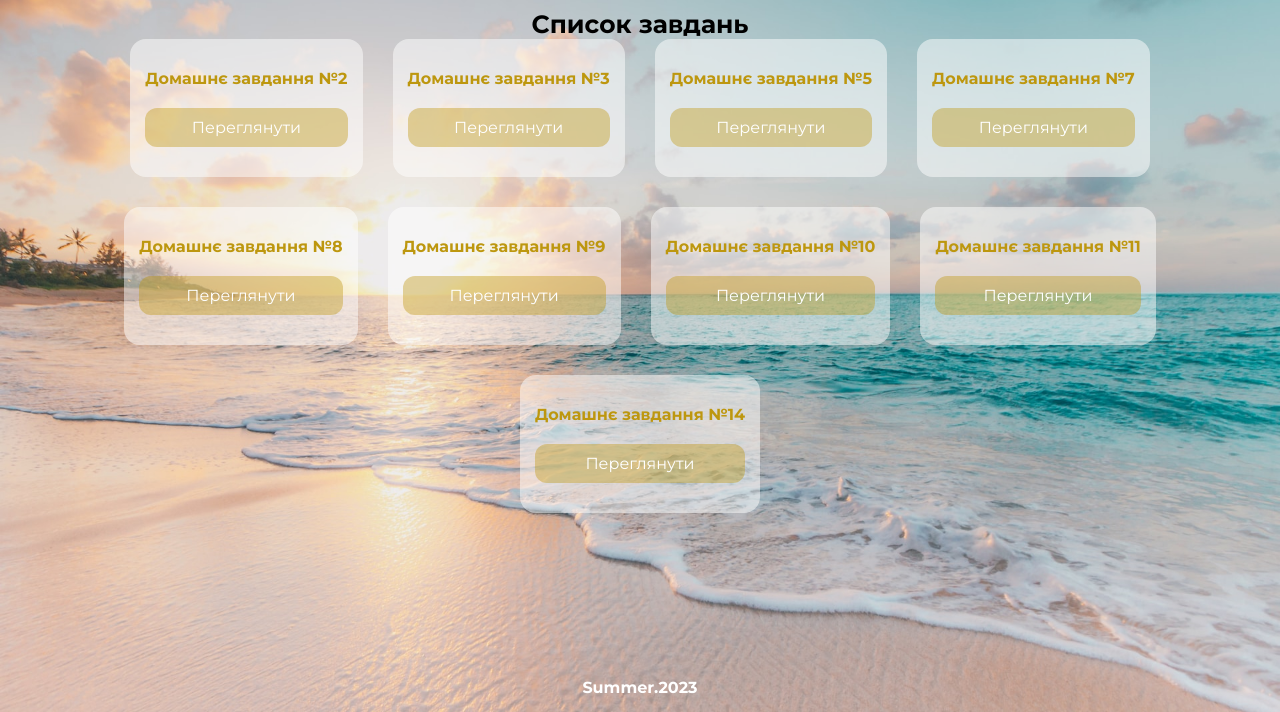
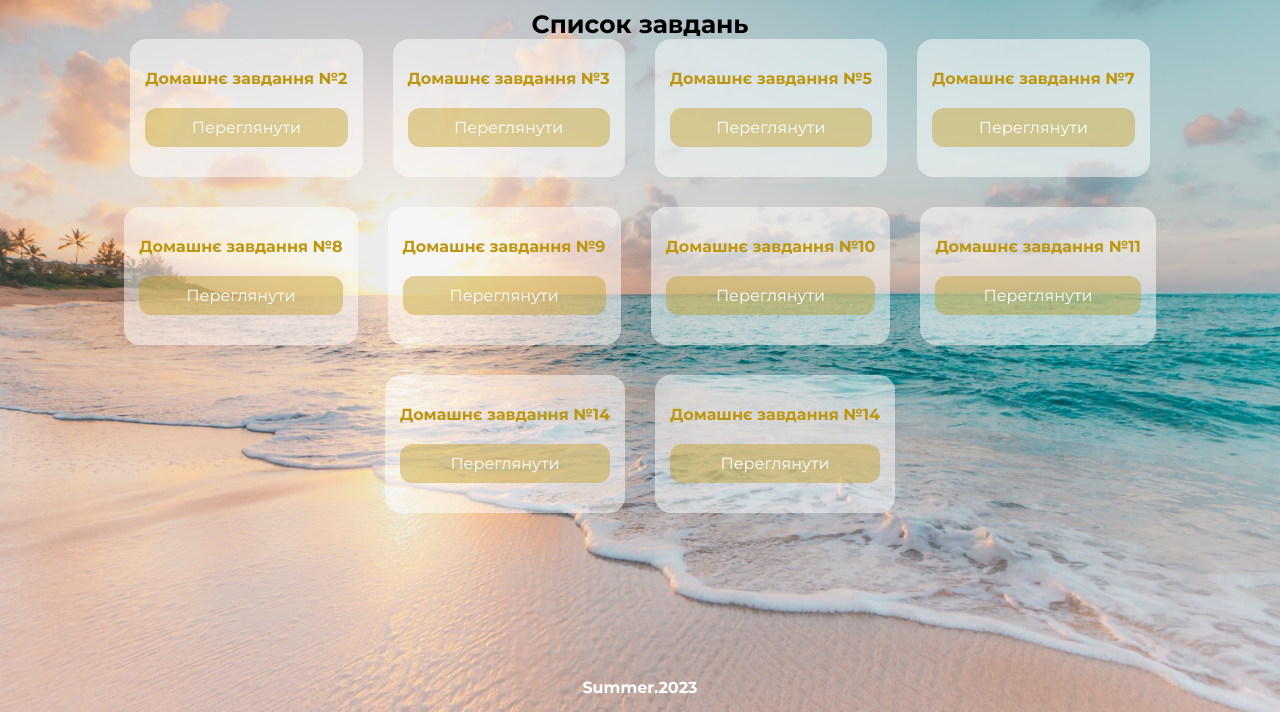
Before and after one commit to Filin02/JSLessons, a plain HTML site: page index.html in a window 1280 px wide. Shown: the part 88-800 px from the top of the page. Drawn offline with Linux system fonts and the light colour scheme.

Commit message:
Update index.html

```diff
--- a/index.html
+++ b/index.html
@@ -54,6 +54,10 @@
                         <h3 class="card-title">Домашнє завдання №14</h3>
                         <a href="./Lesson-14/index.html" class="card-link">Переглянути</a>
                     </div>
+                    <div class="main-card">
+                        <h3 class="card-title">Домашнє завдання №14</h3>
+                        <a href="./Lesson-15/index.html" class="card-link">Переглянути</a>
+                    </div>
                 </div>
             </div>
         </main>
```
